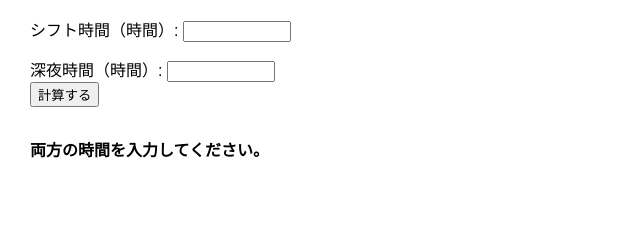
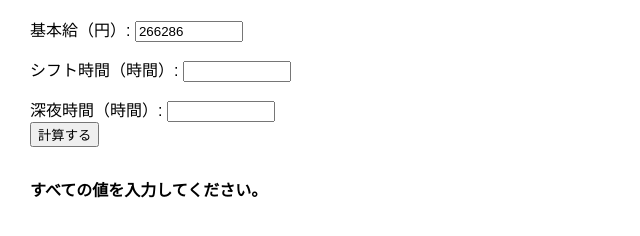
Before and after one commit to Koochan10/Koochan10.github.io, a plain HTML site: page index.html in a window 1280 px wide. Both pictures are taken after a click on the button "計算する". Shown: the part 68-304 px from the top of the page, without its empty margins (0-640 px from the left). Drawn offline with Linux system fonts and the light colour scheme.

Commit message:
Update index.html

```diff
--- a/index.html
+++ b/index.html
@@ -14,33 +14,40 @@
 <body>
     <h2>給料計算ツール</h2>
 
-    <label>シフト時間（時間）: <input type="number" id="shiftHours" /></label>
-    <label>深夜時間（時間）: <input type="number" id="nightHours" /></label>
+    <label>基本給（円）: <input type="number" id="baseSalary" value="266286" /></label>
+    <label>シフト時間（時間）: <input type="number" id="shiftHours" step="0.25" /></label>
+    <label>深夜時間（時間）: <input type="number" id="nightHours" step="0.25" /></label>
 
     <button onclick="calculate()">計算する</button>
 
     <div class="section result" id="results"></div>
 
     <script>
+        function roundUpToTenth(value) {
+            return Math.ceil(value * 10) / 10;
+        }
+
         function calculate() {
-            const baseSalary = 266286;
-            const shiftHours = parseFloat(document.getElementById("shiftHours").value);
-            const nightHours = parseFloat(document.getElementById("nightHours").value);
+            const baseSalary = parseFloat(document.getElementById("baseSalary").value);
+            let shiftHours = parseFloat(document.getElementById("shiftHours").value);
+            let nightHours = parseFloat(document.getElementById("nightHours").value);
 
-            if (isNaN(shiftHours) || isNaN(nightHours)) {
-                document.getElementById("results").innerText = "両方の時間を入力してください。";
+            if (isNaN(baseSalary) || isNaN(shiftHours) || isNaN(nightHours)) {
+                document.getElementById("results").innerText = "すべての値を入力してください。";
                 return;
             }
 
+            shiftHours = roundUpToTenth(shiftHours);
+            nightHours = roundUpToTenth(nightHours);
+
             const fixedAmount = nightHours >= 20 ? 13000 : 3000;
-
             const shiftAllowance = fixedAmount + 450 * shiftHours;
-            const nightAllowance = ((baseSalary + fixedAmount) / 160 + 450 ) * nightHours * 0.25;
+            const nightAllowance = ((baseSalary + fixedAmount) / 120) * nightHours * 0.25;
             const total = baseSalary + shiftAllowance + nightAllowance;
 
             document.getElementById("results").innerHTML =
                 `<div>■ 基本給：${baseSalary.toLocaleString()} 円</div>` +
-                `<div>■ 固定額：${fixedAmount.toLocaleString()} 円（深夜${nightHours}時間 → ${nightHours >= 20 ? "13,000円" : "3,000円"}）</div>` +
+                //`<div>■ 固定額：${fixedAmount.toLocaleString()} 円（深夜${nightHours}時間 → ${nightHours >= 20 ? "13,000円" : "3,000円"}）</div>` +
                 `<div>■ シフト手当：${Math.round(shiftAllowance).toLocaleString()} 円</div>` +
                 `<div>■ 夜勤手当：${Math.round(nightAllowance).toLocaleString()} 円</div>` +
                 `<br><div style="font-size: 1.2em;">◎ 総支給額：${Math.round(total).toLocaleString()} 円</div>`;
```
